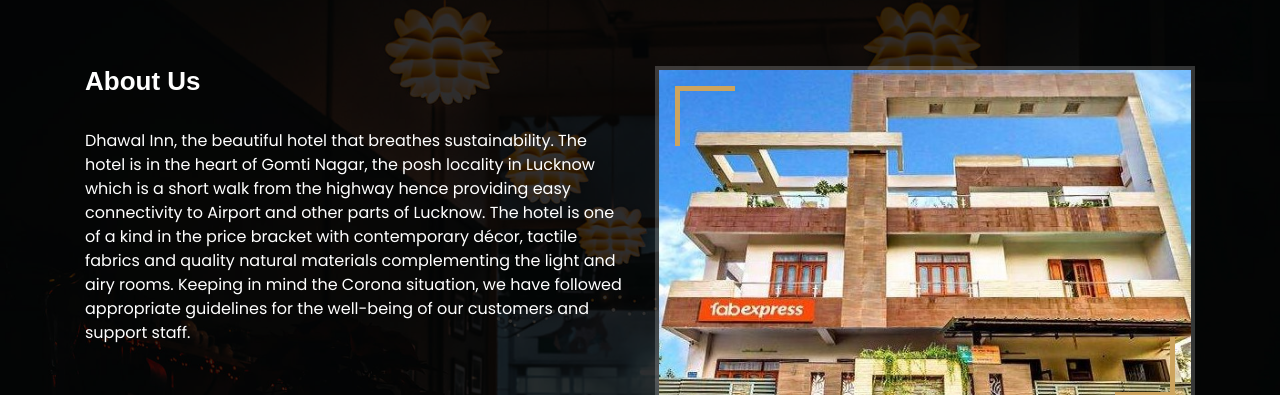
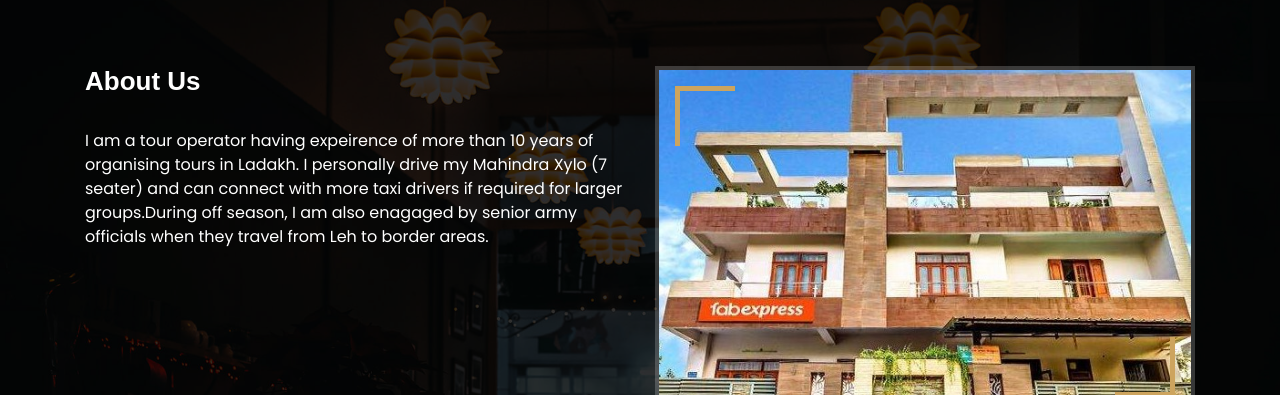
Before and after one commit to apurva5297/Dhawal-Inn, a plain HTML site: page index.html in a window 1280 px wide. Shown: the part 814-1209 px from the top of the page. Drawn offline with nearby package versions, Linux system fonts and the light colour scheme; a web font is replaced by a local one.

Commit message:
Update index.html
ladakh info

```diff
--- a/index.html
+++ b/index.html
@@ -342,9 +342,8 @@
             <h3>About Us</h3>
           </br>
             <p>
-              Dhawal Inn, the beautiful hotel that breathes sustainability. The hotel is in the heart of Gomti Nagar, the posh locality in Lucknow which is a short walk from the highway hence providing easy connectivity to Airport and other parts of Lucknow. The hotel is one of a kind in the price bracket with contemporary décor, tactile fabrics and quality natural materials complementing the light and airy rooms. Keeping in mind the Corona situation, we have followed appropriate guidelines for the well-being of our customers and support staff.
-            </p>
-
+             I am a tour operator having expeirence of more than 10 years of organising tours in Ladakh. I personally drive my Mahindra Xylo (7 seater) and can connect with more taxi drivers if required for larger groups.During off season, I am also enagaged by senior army officials when they travel from Leh to border areas.
+          </p>
           </div>
         </div>
 
```
